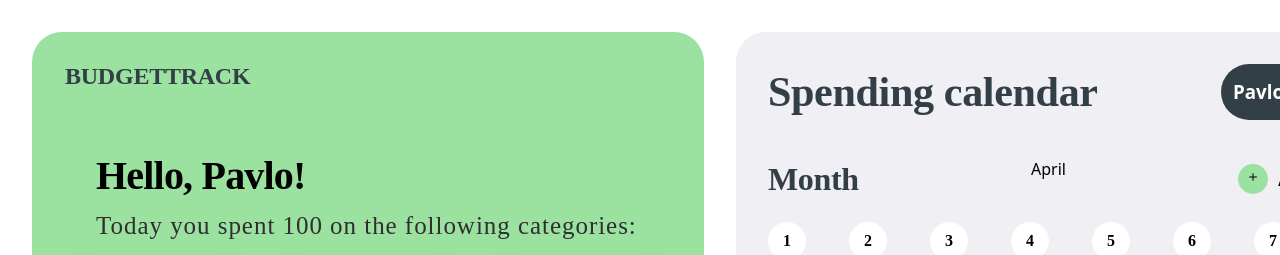
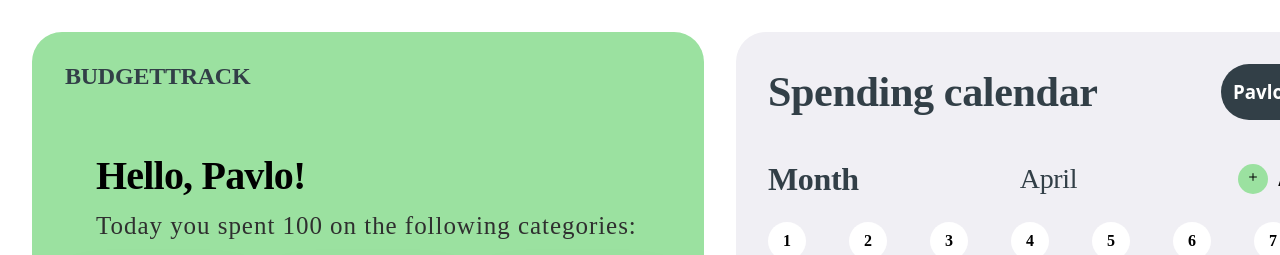
Before and after one commit to kulikp1/qualification, a React (Vite) app: page / in a window 1280 px wide. Shown: the part 800-1055 px from the top of the page. Built offline with nearby package versions, Linux system fonts and the light colour scheme.

Commit message:
update style for month name

```diff
--- a/src/components/MonthSpend/MonthName/MonthName.module.css
+++ b/src/components/MonthSpend/MonthName/MonthName.module.css
@@ -0,0 +1,12 @@
+.nameContainer {
+  color: #323f47;
+  font-family: Gilroy;
+  font-size: 28px;
+  font-style: normal;
+  font-weight: 450;
+  line-height: 38px; /* 105.556% */
+  letter-spacing: -0.36px;
+
+  display: flex;
+  align-items: center;
+}
```
